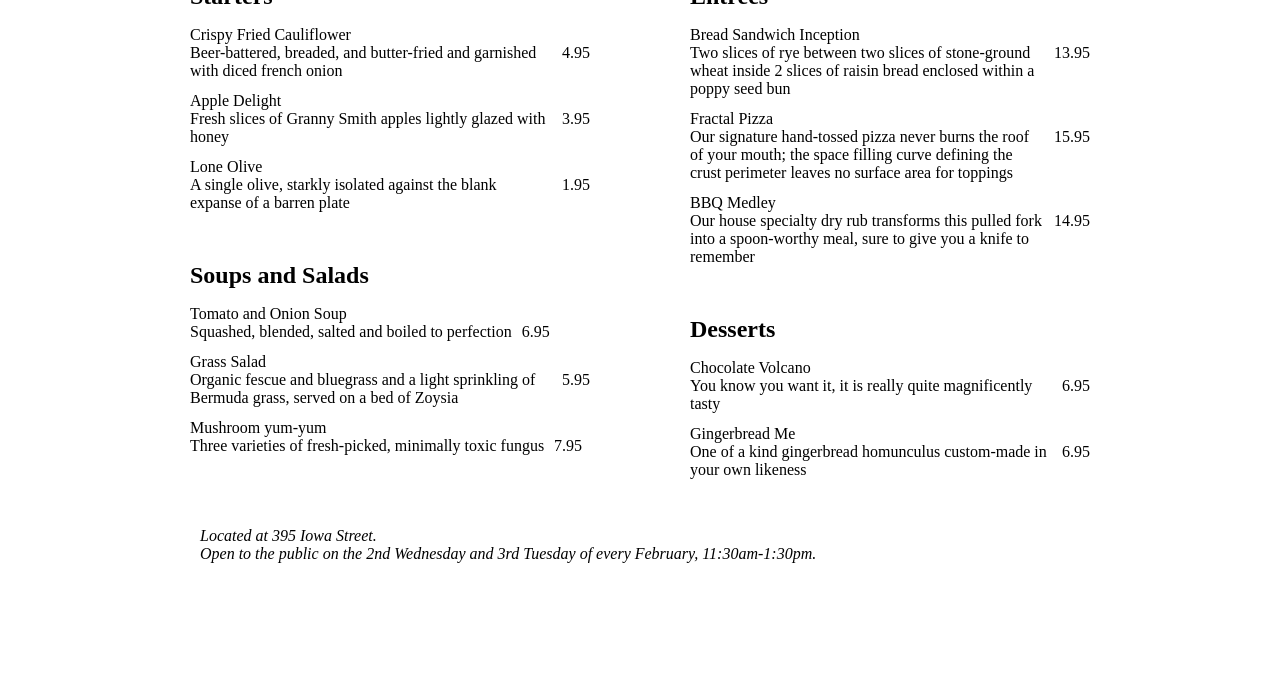
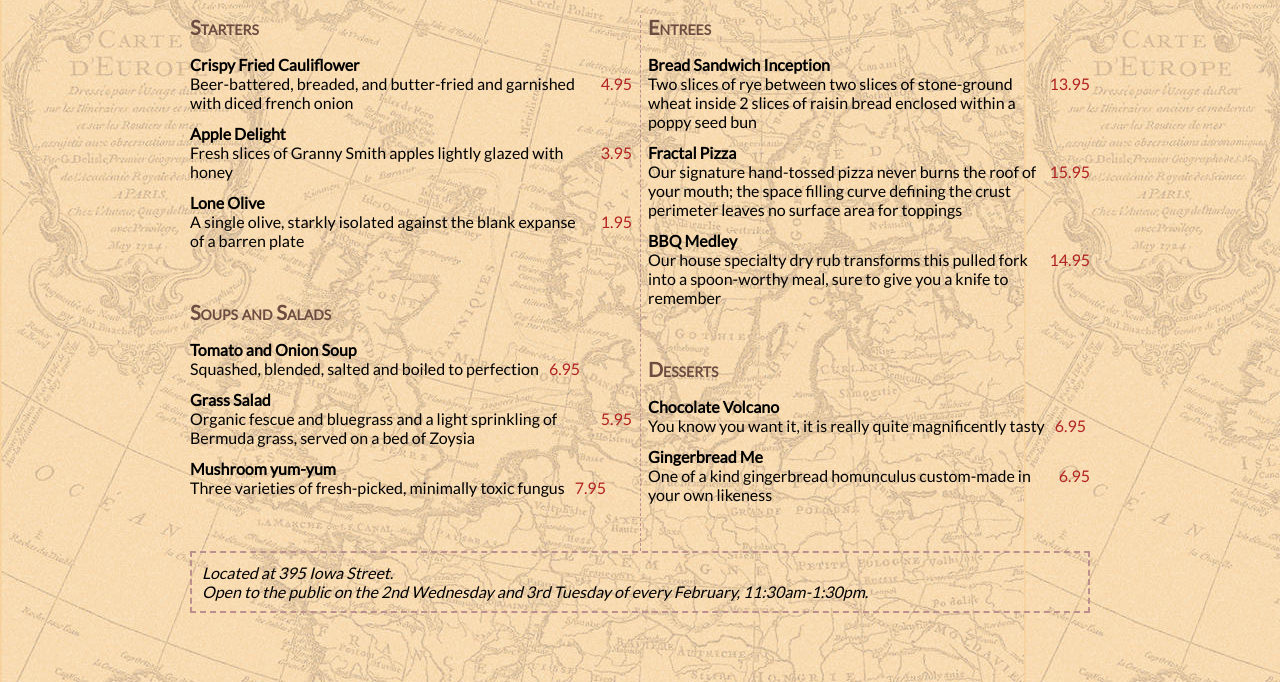
Before and after one commit to Kenzie-Academy-Brasil-Developers/estilizando-menu-restaurante-sprint-2-manom4no, a plain HTML site: page index.html in a window 1280 px wide. Shown: the part 118-800 px from the top of the page. Drawn offline with Linux system fonts and the light colour scheme; a web font is replaced by a local one.

Commit message:
finalizado

```diff
--- a/index.html
+++ b/index.html
@@ -1,5 +1,6 @@
 <!DOCTYPE html>
 <html>
+
 <head>
         <title>Rossum's Universal Restaurant</title>
         <meta charset="UTF-8">
@@ -7,6 +8,7 @@
         <link id="s1" rel="stylesheet" href="./src/style1.css">
         <link id="s2" rel="stylesheet" href="./src/style2.css" disabled=true>
 </head>
+
 <body>
         <div id="main">
                 <header>
@@ -17,93 +19,125 @@
                         </nav>
                         <h1>Rossum's Universal Restaurant</h1>
                 </header>
-
+                <div class=horizon>
                         <div id="menu">
+                                <div class="border">
                                         <section id="starters">
                                                 <h2>Starters</h2>
                                                 <dl>
                                                         <dt>Crispy Fried Cauliflower</dt>
                                                         <dd>
                                                                 <span class="price">4.95</span>
-                            <span class="details">Beer-battered, breaded, and butter-fried and garnished with diced french onion</span>
+                                                                <span class="details">Beer-battered, breaded, and
+                                                                        butter-fried
+                                                                        and
+                                                                        garnished with diced french onion</span>
                                                         </dd>
                                                         <dt>Apple Delight</dt>
                                                         <dd>
                                                                 <span class="price">3.95</span>
-                            <span class="details">Fresh slices of Granny Smith apples lightly glazed with honey</span>
+                                                                <span class="details">Fresh slices of Granny Smith
+                                                                        apples
+                                                                        lightly glazed
+                                                                        with honey</span>
                                                         </dd>
                                                         <dt>Lone Olive</dt>
                                                         <dd>
                                                                 <span class="price">1.95</span>
-                        <span class="details">A single olive, starkly isolated against the blank expanse of a barren plate</span>
+                                                                <span class="details">A single olive, starkly isolated
+                                                                        against
+                                                                        the blank
+                                                                        expanse of a barren plate</span>
                                                         </dd>
                                                 </dl>
                                         </section>
-
+                                </div>
                                 <section id="soupssalads">
                                         <h2>Soups and Salads</h2>
                                         <dl>
                                                 <dt>Tomato and Onion Soup</dt>
                                                 <dd>
                                                         <span class="price">6.95</span>
-                            <span class="details">Squashed, blended, salted and boiled to perfection</span>
+                                                        <span class="details">Squashed, blended, salted and boiled to
+                                                                perfection</span>
                                                 </dd>
                                                 <dt>Grass Salad</dt>
                                                 <dd>
                                                         <span class="price">5.95</span>
-                            <span class="details">Organic fescue and bluegrass and a light sprinkling of Bermuda grass, served on a bed of Zoysia</span>
+                                                        <span class="details">Organic fescue and bluegrass and a light
+                                                                sprinkling of Bermuda grass, served on a bed of
+                                                                Zoysia</span>
                                                 </dd>
                                                 <dt>Mushroom yum-yum</dt>
                                                 <dd>
                                                         <span class="price">7.95</span>
-                            <span class="details">Three varieties of fresh-picked, minimally toxic fungus</span>
+                                                        <span class="details">Three varieties of fresh-picked, minimally
+                                                                toxic
+                                                                fungus</span>
                                                 </dd>
                                         </dl>
                                 </section>
-
                                 <section id="entrees">
                                         <h2>Entrees</h2>
                                         <dl>
                                                 <dt>Bread Sandwich Inception</dt>
                                                 <dd>
                                                         <span class="price">13.95</span>
-                            <span class="details">Two slices of rye between two slices of stone-ground wheat inside 2 slices of raisin bread enclosed within a poppy seed bun</span>
+                                                        <span class="details">Two slices of rye between two slices of
+                                                                stone-ground wheat inside 2 slices of raisin bread
+                                                                enclosed
+                                                                within a poppy seed bun</span>
                                                 </dd>
                                                 <dt>Fractal Pizza</dt>
                                                 <dd>
                                                         <span class="price">15.95</span>
-                            <span class="details">Our signature hand-tossed pizza never burns the roof of your mouth; the space filling curve defining the crust perimeter leaves no surface area for toppings</span>
+                                                        <span class="details">Our signature hand-tossed pizza never
+                                                                burns the
+                                                                roof of your mouth; the space filling curve defining the
+                                                                crust
+                                                                perimeter leaves no surface area for toppings</span>
                                                 </dd>
                                                 <dt>BBQ Medley</dt>
                                                 <dd>
                                                         <span class="price">14.95</span>
-                            <span class="details">Our house specialty dry rub transforms this pulled fork into a spoon-worthy meal, sure to give you a knife to remember</span>
+                                                        <span class="details">Our house specialty dry rub transforms
+                                                                this pulled
+                                                                fork into a spoon-worthy meal, sure to give you a knife
+                                                                to
+                                                                remember</span>
                                                 </dd>
                                         </dl>
                                 </section>
-
+                                <div class="border">
                                         <section id="desserts">
                                                 <h2>Desserts</h2>
                                                 <dl>
                                                         <dt>Chocolate Volcano</dt>
                                                         <dd>
                                                                 <span class="price">6.95</span>
-                            <span class="details">You know you want it, it is really quite magnificently tasty</span>
+                                                                <span class="details">You know you want it, it is really
+                                                                        quite
+                                                                        magnificently tasty</span>
                                                         </dd>
                                                         <dt>Gingerbread Me</dt>
                                                         <dd>
                                                                 <span class="price">6.95</span>
-                            <span class="details">One of a kind gingerbread homunculus custom-made in your own likeness</span>
+                                                                <span class="details">One of a kind gingerbread
+                                                                        homunculus
+                                                                        custom-made
+                                                                        in your own likeness</span>
                                                         </dd>
                                                 </dl>
                                         </section>
                                 </div>
-
+                        </div>
+                </div>
                 <footer>
                         <address>
                                 Located at 395 Iowa Street.
                                 <br>
-                Open to the public on the 2nd Wednesday and 3rd Tuesday of every February, 11:30am-1:30pm.
+                                Open to the public on the 2nd Wednesday and 3rd Tuesday of every February,
+                                11:30am-1:30pm.
                         </address>
                 </footer>
         </div>
@@ -131,4 +165,5 @@
                 activate2.addEventListener('click', changeToTwo);
         </script>
 </body>
+
 </html>
--- a/src/style1.css
+++ b/src/style1.css
@@ -1,28 +1,56 @@
 @import url('https://fonts.googleapis.com/css?family=Lato|Supermercado+One');
+h1{
+    font-family: Supermercado one;
+    font-size: 45px;
+    color: #5d4037;
+}
+nav {
+    font-family: sans-serif; font-size: 10px;
+}
+#main {
+    width: 900px;
+    margin: 10px auto;
+    font-family: lato;
 
-/* Use the 'Lato' font family at 18px throughout the body of the document, and cover the background with the 'map-bg.jpg' image. */
-nav {font-family: sans-serif; font-size: 10px;}
-
-#main {width: 900px; margin: 10px auto;}
-/* Use the 'Supermercado One' font at 45px (colored #5d4037) for the restaurant name. */
-
-/* Set the separator between the columns (the "column-rule") to be 2px dashed rosybrown. */
-#menu {columns: 400px 2; column-gap: 100px;}
-section {margin-bottom: 50px;}
-
-/* Show each of the section headings of the menu (e.g. "Starters") in small caps, colored #6d4c41. */
-h2 {margin: 0;}
-
-/* Make the name of each menu item appear in bold in a 20px size. */
-
-
-
-dd {margin: 0 0 12px 0; display: flex;}
-
-.details {order: 1;}
-
-/* Show the price of each item in a large font, in the color named 'firebrick' */
-.price {order: 2; padding-left: 10px;}
-
-/* Draw a 2px dashed rosybrown border around the address/footer */
-address {padding: 10px;}
+}
+#menu {
+    columns: 400px 2;
+    column-gap: 100px;
+}
+section {
+    margin-bottom: 50px;
+}
+h2 {
+    margin: 0;
+    color: #6d4c41;
+    font-weight: bold;
+    font-size: 20px;
+    font-variant: small-caps;
+}
+.price {
+    color: #b22222;
+}
+body {
+    background-image: url("img/map-bg.jpg");
+}
+.horizon {
+ column-count: 2;
+ column-rule: 1px dashed #bc8f8f;
+ }
+dd {margin: 0 0 12px 0;
+    display: flex;
+}
+.details {
+    order: 1;
+}
+.price {
+    order: 2;
+    padding-left: 10px;
+}
+address {
+    border:2px dashed #bc8f8f;
+    padding: 10px;
+}
+dt{
+    font-weight: bold;
+}
--- a/src/style2.css
+++ b/src/style2.css
@@ -1,27 +1,70 @@
 @import url('https://fonts.googleapis.com/css?family=Bungee+Inline|Oswald');
 
-/* Use the 'Oswald' font family at 14px throughout the body of the document. */
-nav {font-family: sans-serif; font-size: 10px;}
+h1{
+    font-family: Bungee Inline;
+    font-size: 46px;
+    font-weight: lighter;
+}
+nav {
+    font-family: sans-serif; font-size: 10px;
+}
+#main {
+    width: 900px;
+    margin: 10px auto;
+    font-family: Oswald;
 
-#main {width: 900px; margin: 10px auto;}
-/* Use the 'Bungee Inline' font at 46px and lighter weight for the restaurant name. */
-
-
-#menu {columns: 420px 2; column-gap: 60px;}
-section {margin-bottom: 20px; padding: 10px;}
-
-/* Show each of the section headings of the menu (e.g. "Starters") in uppercase. */
-h2 {margin-top: 0;}
-
-/* Make the name of each menu item appear in bold in a 16px size. */
-dt {display: inline;}
-/* Make a comma appear after the name of each menu item (before the description) */
-
-dd {display: inline; margin: 0;}
-dd::after {content: " "; display: block; clear: both; margin-bottom: 15px;}
-
-.price {float: right; padding: 0 0 35px 20px;}
-
-/* Right-align the text of the address/footer */
-
-/* draw a 2px thick black border around the starters and desserts sections of the menu */
+}
+#menu {
+    columns: 400px 2;
+    column-gap: 100px;
+}
+section {
+    margin-bottom: 50px;
+}
+h2 {
+    margin: 0;
+    font-weight: bold;
+    font-size: 16px;
+    text-transform: uppercase;
+    display: inline-block;
+}
+.details {
+    order: 1;
+}
+.price {
+    order: 2;
+    padding-left: 10px;
+    border: none;
+    float: right;
+}
+.horizon {
+    column-count: 2;
+}
+address{
+    text-align: end;
+    padding-top: 15px;
+}
+dt::after{
+    content: ",";
+  }
+dd {margin: 0;
+    display:inline;
+    border: none;
+}
+dt {
+    font-weight: bold;
+    display:inline;
+}
+dd::after {
+    content: " ";
+    display:block;
+}
+.border {
+    border: 2px solid black;
+    padding: 15px;
+    padding-left: 7px;
+    padding-right: 7px;
+}
+span{
+    margin-bottom: 15px;
+}
```
Lines whose indentation alone changed are shown as unchanged.
